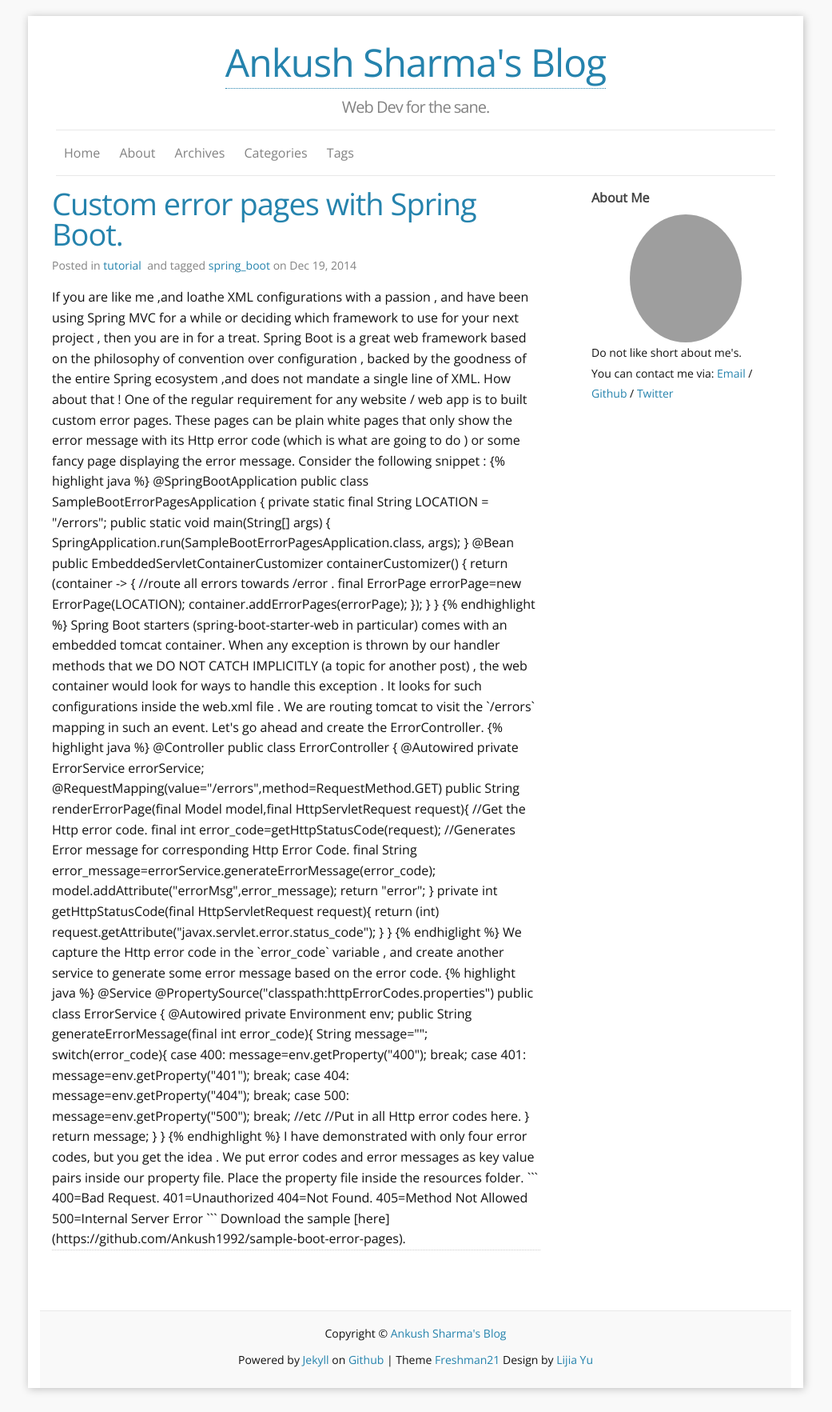
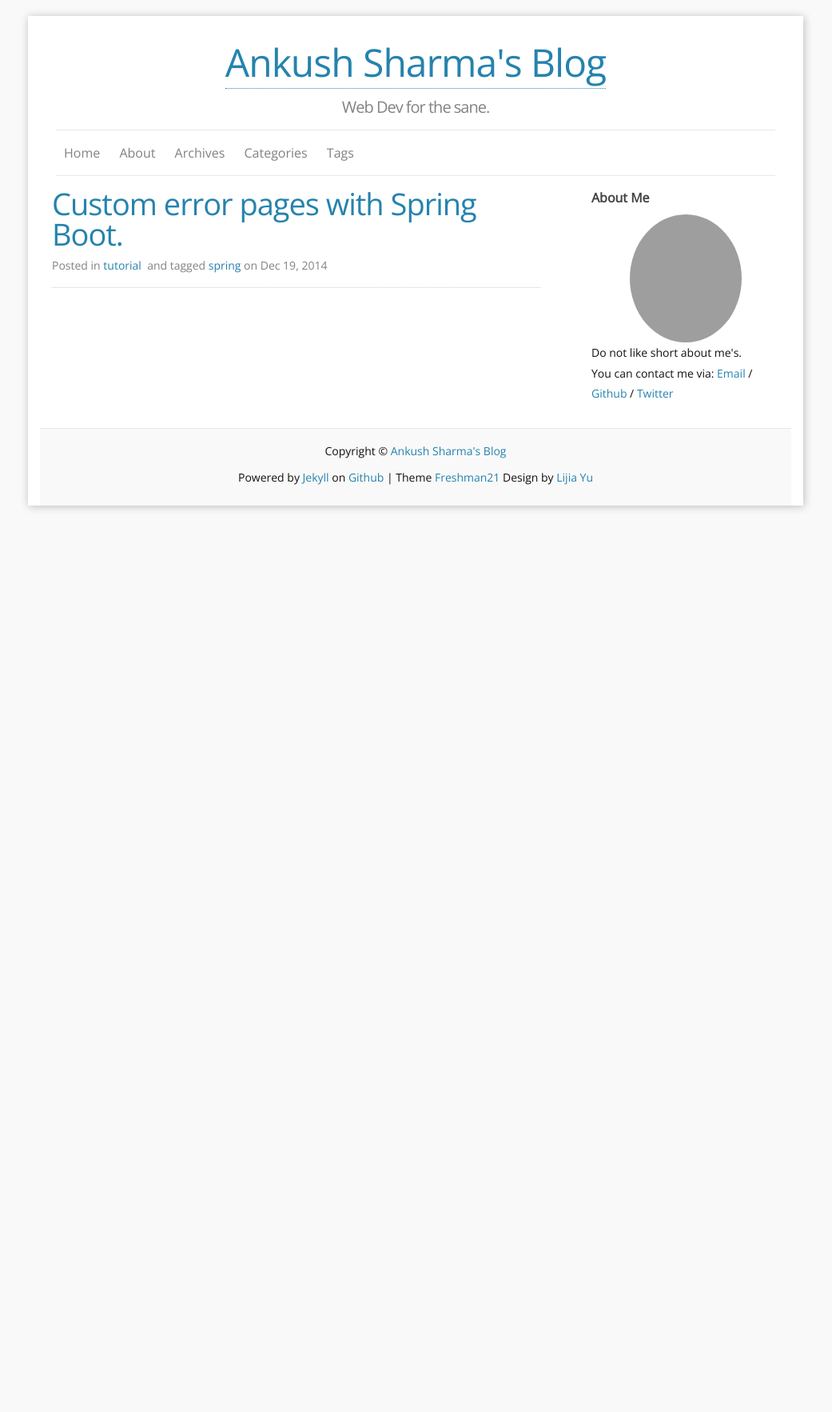
Before and after one commit to Ankush1992/Ankush1992.github.io, a Jekyll site: the page built from index.html, in a window 1280 px wide. Shown: the whole page at 80% size, without its empty margins (120-1161 px from the left). Built offline with Jekyll 4.4.1, drawn with Linux system fonts in a browser that asks for light colours; the list of posts is cut into pages by our own code; after the commit the page ends 900 px from its top, so only the background shows below that; grey boxes are pictures that could not be loaded.

Commit message:
Update 2014-12-19-freshman21-structure.md

````diff
--- a/_posts/2014-12-19-freshman21-structure.md
+++ b/_posts/2014-12-19-freshman21-structure.md
@@ -4,112 +4,112 @@
 modified: 2014-12-19
 categories: [tutorial]
 tags:
-  - spring_boot
+  - spring
 comments: true
 ---
 
-If you are like me ,and loathe XML configurations with a passion , and have been using Spring MVC for a while or deciding which framework to use for your next project , then you are in for a treat. Spring Boot is a great web framework based on the philosophy of convention over configuration , backed by the goodness of the entire Spring ecosystem ,and does not mandate a single line of XML. How about that !
+<!--If you are like me ,and loathe XML configurations with a passion , and have been using Spring MVC for a while or deciding which framework to use for your next project , then you are in for a treat. Spring Boot is a great web framework based on the philosophy of convention over configuration , backed by the goodness of the entire Spring ecosystem ,and does not mandate a single line of XML. How about that ! -->
 
-One of the regular requirement for any website / web app is to built custom error pages. These pages can be plain white pages that only show the error message with its Http error code (which is what are going to do ) or some fancy page displaying the error message.
+<!--One of the regular requirement for any website / web app is to built custom error pages. These pages can be plain white pages that only show the error message with its Http error code (which is what are going to do ) or some fancy page displaying the error message.-->
 
-Consider the following snippet :
+<!--Consider the following snippet :-->
 
-{% highlight java %}
+<!--{% highlight java %}-->
 
-@SpringBootApplication
-public class SampleBootErrorPagesApplication {
+<!--@SpringBootApplication-->
+<!--public class SampleBootErrorPagesApplication {-->
 
-   private static final String LOCATION = "/errors";
+<!--   private static final String LOCATION = "/errors";-->
 
-   public static void main(String[] args) {
-       SpringApplication.run(SampleBootErrorPagesApplication.class, args);
-   }
+<!--   public static void main(String[] args) {-->
+<!--       SpringApplication.run(SampleBootErrorPagesApplication.class, args);-->
+<!--   }-->
 
-    @Bean
-    public EmbeddedServletContainerCustomizer containerCustomizer() {
-      return (container -> {
-   	   //route all errors towards /error .
-   	   final ErrorPage errorPage=new ErrorPage(LOCATION);
-   	   container.addErrorPages(errorPage);
-      });
-   }
- }
-{% endhighlight %}
+<!--    @Bean-->
+<!--    public EmbeddedServletContainerCustomizer containerCustomizer() {-->
+<!--      return (container -> {-->
+<!--   	   //route all errors towards /error .-->
+<!--   	   final ErrorPage errorPage=new ErrorPage(LOCATION);-->
+<!--   	   container.addErrorPages(errorPage);-->
+<!--      });-->
+<!--   }-->
+<!-- }-->
+<!--{% endhighlight %}-->
 
-Spring Boot starters (spring-boot-starter-web in particular) comes with an embedded tomcat container. When any exception is thrown by our handler methods that we DO NOT CATCH IMPLICITLY (a topic for another post) ,  the web container would look for ways to handle this exception . It looks for such configurations  inside the web.xml file .
+<!--Spring Boot starters (spring-boot-starter-web in particular) comes with an embedded tomcat container. When any exception is thrown by our handler methods that we DO NOT CATCH IMPLICITLY (a topic for another post) ,  the web container would look for ways to handle this exception . It looks for such configurations  inside the web.xml file .-->
 
-We are routing tomcat to visit the `/errors` mapping in such an event. Let's go ahead and create the ErrorController.
+<!--We are routing tomcat to visit the `/errors` mapping in such an event. Let's go ahead and create the ErrorController.-->
 
-{% highlight java %}
-@Controller
-public class ErrorController {
+<!--{% highlight java %}-->
+<!--@Controller-->
+<!--public class ErrorController {-->
 
-   @Autowired
-   private ErrorService errorService;
+<!--   @Autowired-->
+<!--   private ErrorService errorService;-->
 
-   @RequestMapping(value="/errors",method=RequestMethod.GET)
-   public String renderErrorPage(final Model model,final HttpServletRequest request){
+<!--   @RequestMapping(value="/errors",method=RequestMethod.GET)-->
+<!--   public String renderErrorPage(final Model model,final HttpServletRequest request){-->
 
-	   //Get the Http error code.
-	   final int error_code=getHttpStatusCode(request);
+<!--	   //Get the Http error code.-->
+<!--	   final int error_code=getHttpStatusCode(request);-->
 
-	   //Generates Error message for corresponding Http Error Code.
-	   final String error_message=errorService.generateErrorMessage(error_code);
+<!--	   //Generates Error message for corresponding Http Error Code.-->
+<!--	   final String error_message=errorService.generateErrorMessage(error_code);-->
 
-	   model.addAttribute("errorMsg",error_message);
+<!--	   model.addAttribute("errorMsg",error_message);-->
 
-	   return "error";
-   }
+<!--	   return "error";-->
+<!--   }  -->
 
-   private int getHttpStatusCode(final HttpServletRequest request){
-	   return (int) request.getAttribute("javax.servlet.error.status_code");
-   }
-}
-{% endhiglight %}
+<!--   private int getHttpStatusCode(final HttpServletRequest request){-->
+<!--	   return (int) request.getAttribute("javax.servlet.error.status_code");-->
+<!--   }-->
+<!--}-->
+<!--{% endhiglight %}-->
 
-We capture the Http error code in the `error_code` variable , and create another service  to generate some error message based on the error code.
+<!--We capture the Http error code in the `error_code` variable , and create another service  to generate some error message based on the error code.-->
 
-{% highlight java %}
-@Service
-@PropertySource("classpath:httpErrorCodes.properties")
-public class ErrorService {
+<!--{% highlight java %}-->
+<!--@Service-->
+<!--@PropertySource("classpath:httpErrorCodes.properties")-->
+<!--public class ErrorService {-->
 
-	@Autowired
-	private Environment env;
+<!--	@Autowired-->
+<!--	private Environment env;-->
 
-	public String generateErrorMessage(final int error_code){
-		 String message="";
-		   switch(error_code){
-			   case 400: message=env.getProperty("400");
-			   			 break;
-			   case 401: message=env.getProperty("401");
-			   			 break;
-			   case 404: message=env.getProperty("404");
-			   			 break;
-			   case 500: message=env.getProperty("500");
-			   			 break;
-			   //etc
-			   //Put in all Http error codes here.
-		   }
-		   return message;
-	}
-}
-{% endhighlight %}
+<!--	public String generateErrorMessage(final int error_code){-->
+<!--		 String message="";-->
+<!--		   switch(error_code){  -->
+<!--			   case 400: message=env.getProperty("400");-->
+<!--			   			 break;-->
+<!--			   case 401: message=env.getProperty("401");-->
+<!--			   			 break;-->
+<!--			   case 404: message=env.getProperty("404");-->
+<!--			   			 break;-->
+<!--			   case 500: message=env.getProperty("500");-->
+<!--			   			 break;-->
+<!--			   //etc -->
+<!--			   //Put in all Http error codes here.-->
+<!--		   }-->
+<!--		   return message;-->
+<!--	}-->
+<!--}-->
+<!--{% endhighlight %}-->
 
-I have  demonstrated with  only four error codes, but you get the idea  . We put error codes and error messages as key value pairs inside our property file. Place the property file inside the resources folder.
+<!--I have  demonstrated with  only four error codes, but you get the idea  . We put error codes and error messages as key value pairs inside our property file. Place the property file inside the resources folder.-->
 
-```
-400=Bad Request.
-401=Unauthorized
-404=Not Found.
-405=Method Not Allowed
+<!--```-->
+<!--400=Bad Request.-->
+<!--401=Unauthorized-->
+<!--404=Not Found.-->
+<!--405=Method Not Allowed-->
 
 
-500=Internal Server Error
+<!--500=Internal Server Error-->
 
-```
+<!--```-->
 
 
 
 
-Download the sample  [here](https://github.com/Ankush1992/sample-boot-error-pages).
+<!--Download the sample  [here](https://github.com/Ankush1992/sample-boot-error-pages).-->
````
